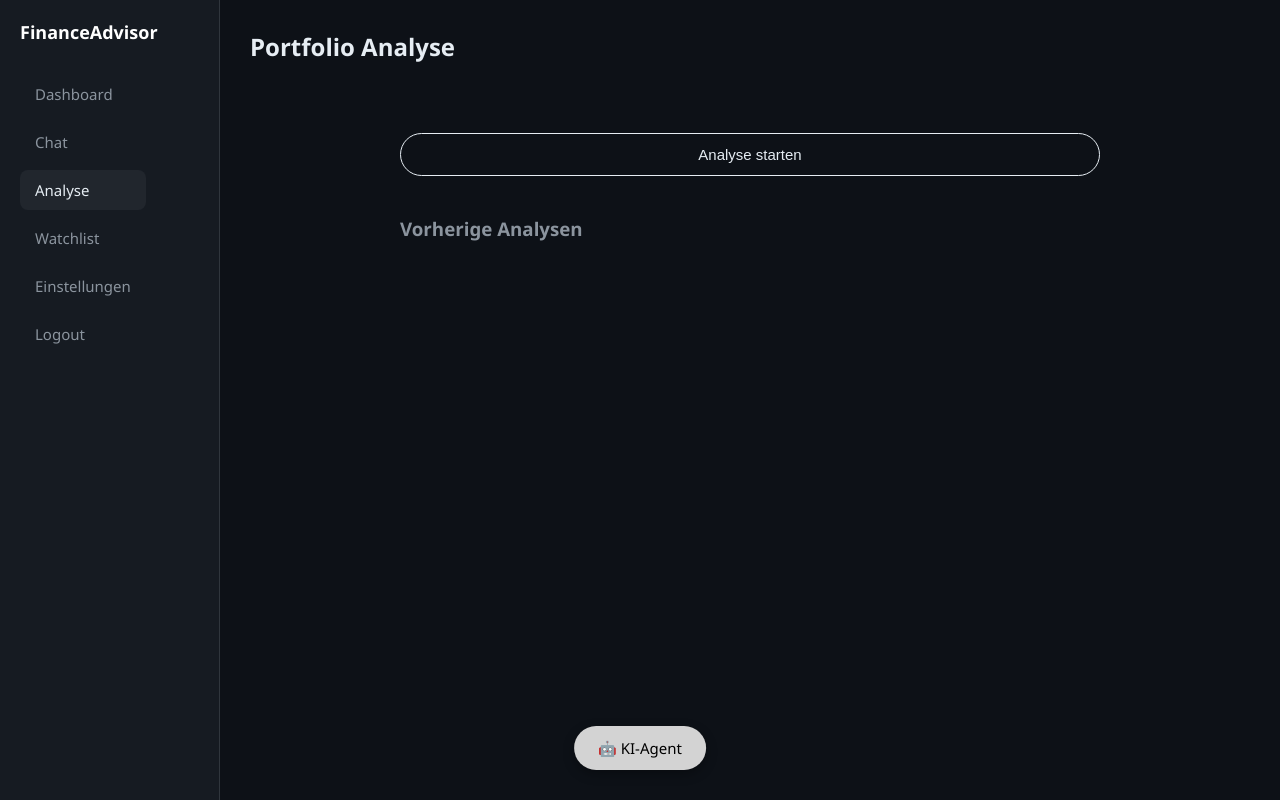
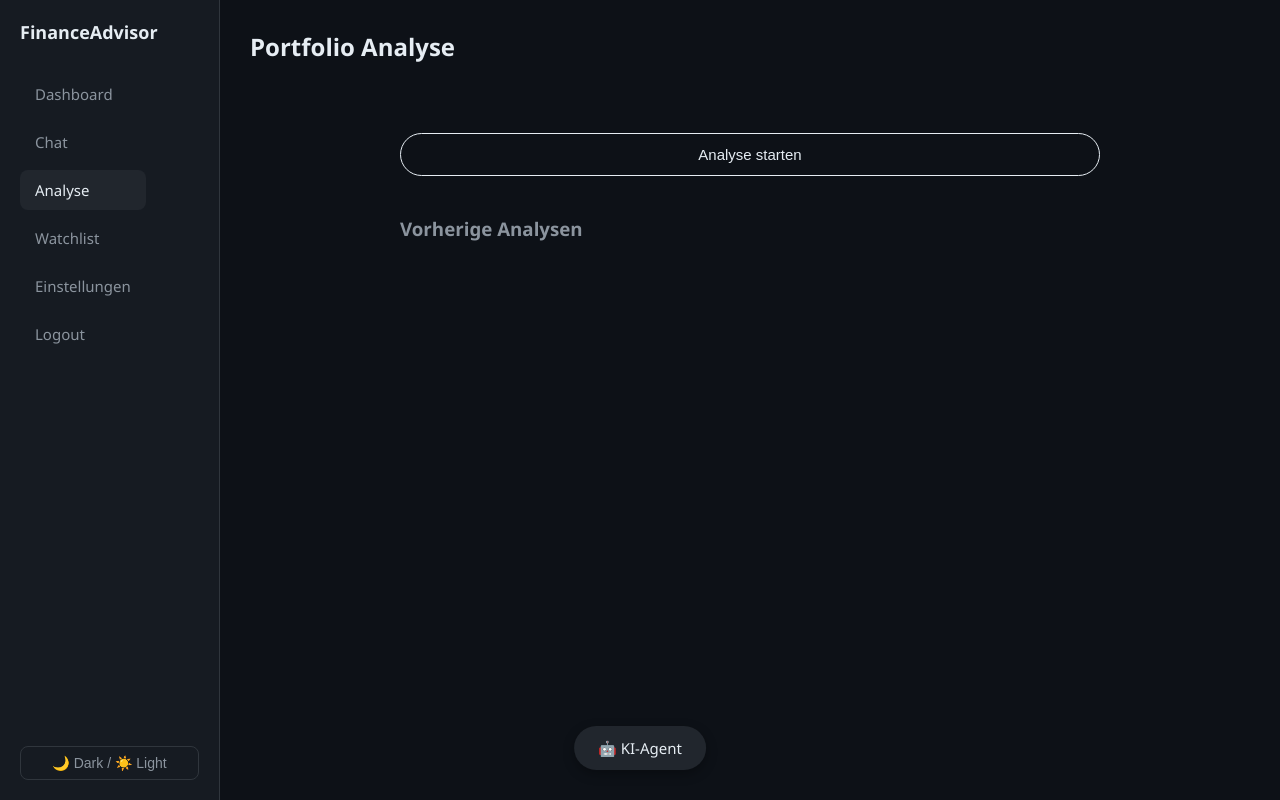
Before and after one commit to vincentkoenig/FinanceAdvisor, a Flask app: page /analyse-page in a window 1280 px wide. Run offline with Flask 3, Linux system fonts and the light colour scheme; data that the repository does not hold is empty.

Commit message:
Update HTML files to use new CSS structure and theme toggle

```diff
--- a/templates/analyse.html
+++ b/templates/analyse.html
@@ -3,7 +3,9 @@
 <head>
     <meta charset="UTF-8">
     <title>FinanceAdvisor - Analyse</title>
-    <link rel="stylesheet" href="/static/css/style.css">
+    <link rel="stylesheet" href="/static/css/base.css">
+    <link rel="stylesheet" href="/static/css/analyse.css">
+    <script src="https://cdn.jsdelivr.net/npm/marked/marked.min.js"></script>
 </head>
 <body>
 
@@ -20,6 +22,7 @@
                 <a href="/settings-page">Einstellungen</a>
                 <a href="#" onclick="logout()">Logout</a>
             </nav>
+            <button class="theme-toggle" onclick="toggleTheme()">🌙 Dark / ☀️ Light</button>
         </div>
 
         <!-- Hauptbereich -->
@@ -59,5 +62,6 @@
     <script src="/static/js/analyse.js"></script>
     <script src="/static/js/logout.js"></script>
     <script src="/static/js/widget.js"></script>
+    <script src="/static/js/theme.js"></script>
 </body>
 </html>
--- a/templates/chat.html
+++ b/templates/chat.html
@@ -3,7 +3,8 @@
 <head>
     <meta charset="UTF-8">
     <title>FinanceAdvisor - Chat</title>
-    <link rel="stylesheet" href="/static/css/style.css">
+    <link rel="stylesheet" href="/static/css/base.css">
+    <link rel="stylesheet" href="/static/css/chat.css">
     <script src="https://cdn.jsdelivr.net/npm/marked/marked.min.js"></script>
 </head>
 <body>
@@ -21,6 +22,7 @@
                 <a href="/settings-page">Einstellungen</a>
                 <a href="#" onclick="logout()">Logout</a>
             </nav>
+            <button class="theme-toggle" onclick="toggleTheme()">🌙 Dark / ☀️ Light</button>
         </div>
 
         <!-- Hauptbereich -->
@@ -43,5 +45,6 @@
 
     <script src="/static/js/chat.js"></script>
     <script src="/static/js/logout.js"></script>
+    <script src="/static/js/theme.js"></script>
 </body>
 </html>
--- a/templates/settings.html
+++ b/templates/settings.html
@@ -3,7 +3,9 @@
 <head>
     <meta charset="UTF-8">
     <title>FinanceAdvisor - Einstellungen</title>
-    <link rel="stylesheet" href="/static/css/style.css">
+    <link rel="stylesheet" href="/static/css/base.css">
+    <link rel="stylesheet" href="/static/css/settings.css">
+    <script src="https://cdn.jsdelivr.net/npm/marked/marked.min.js"></script>
 </head>
 <body>
 
@@ -20,6 +22,7 @@
                 <a href="/settings-page" class="active">Einstellungen</a>
                 <a href="#" onclick="logout()">Logout</a>
             </nav>
+            <button class="theme-toggle" onclick="toggleTheme()">🌙 Dark / ☀️ Light</button>
         </div>
 
         <!-- Hauptbereich -->
@@ -80,5 +83,6 @@
     <script src="/static/js/settings.js"></script>
     <script src="/static/js/logout.js"></script>
     <script src="/static/js/widget.js"></script>
+    <script src="/static/js/theme.js"></script>
 </body>
 </html>
--- a/templates/watchlist.html
+++ b/templates/watchlist.html
@@ -3,7 +3,9 @@
 <head>
     <meta charset="UTF-8">
     <title>FinanceAdvisor - Watchlist</title>
-    <link rel="stylesheet" href="/static/css/style.css">
+    <link rel="stylesheet" href="/static/css/base.css">
+    <link rel="stylesheet" href="/static/css/watchlist.css">
+    <script src="https://cdn.jsdelivr.net/npm/marked/marked.min.js"></script>
 </head>
 <body>
 
@@ -20,6 +22,7 @@
                 <a href="/settings-page">Einstellungen</a>
                 <a href="#" onclick="logout()">Logout</a>
             </nav>
+            <button class="theme-toggle" onclick="toggleTheme()">🌙 Dark / ☀️ Light</button>
         </div>
 
         <!-- Hauptbereich -->
@@ -69,5 +72,6 @@
     <script src="/static/js/watchlist.js"></script>
     <script src="/static/js/logout.js"></script>
     <script src="/static/js/widget.js"></script>
+    <script src="/static/js/theme.js"></script>
 </body>
 </html>
```
Also changed, not shown: templates/dashboard.html (+5 -2 lines).
